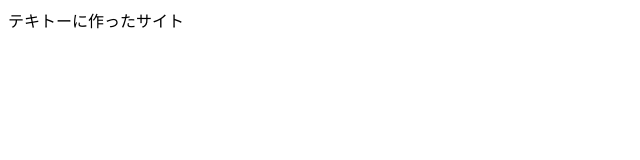
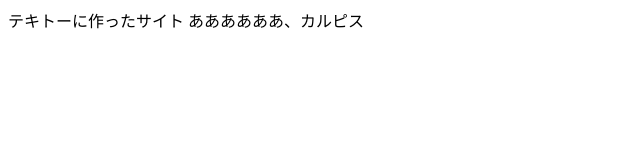
Before and after one commit to hayamayuto/test1, a plain HTML site: page index.html in a window 1280 px wide. Shown: the whole page, without its empty margins (0-640 px from the left). Drawn offline with Linux system fonts and the light colour scheme.

Commit message:
Update index.html

```diff
--- a/index.html
+++ b/index.html
@@ -6,5 +6,6 @@
 </head>
 <body>
    テキトーに作ったサイト
+   ああああああ、カルピス
 </body>
 </html>
```
